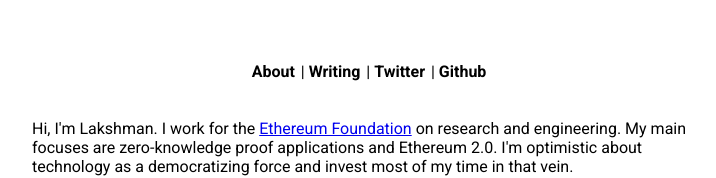
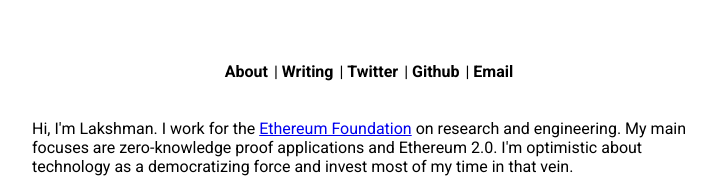
Before and after one commit to lsankar4033/lsankar.xyz, a Vue app: page / in a window 1280 px wide. Shown: the top 178 px of the page, without its empty margins (270-986 px from the left). Built offline with nearby package versions, Linux system fonts and the light colour scheme.

Commit message:
E-mail link

```diff
--- a/src/App.vue
+++ b/src/App.vue
@@ -10,6 +10,8 @@
           <a href="https://twitter.com/lakshmansankar">Twitter</a>
           |
           <a href="https://github.com/lsankar4033/">Github</a>
+          |
+          <a href="mailto:lsankar4033@gmail.com">Email</a>
 
           <br />
           <br />
```
